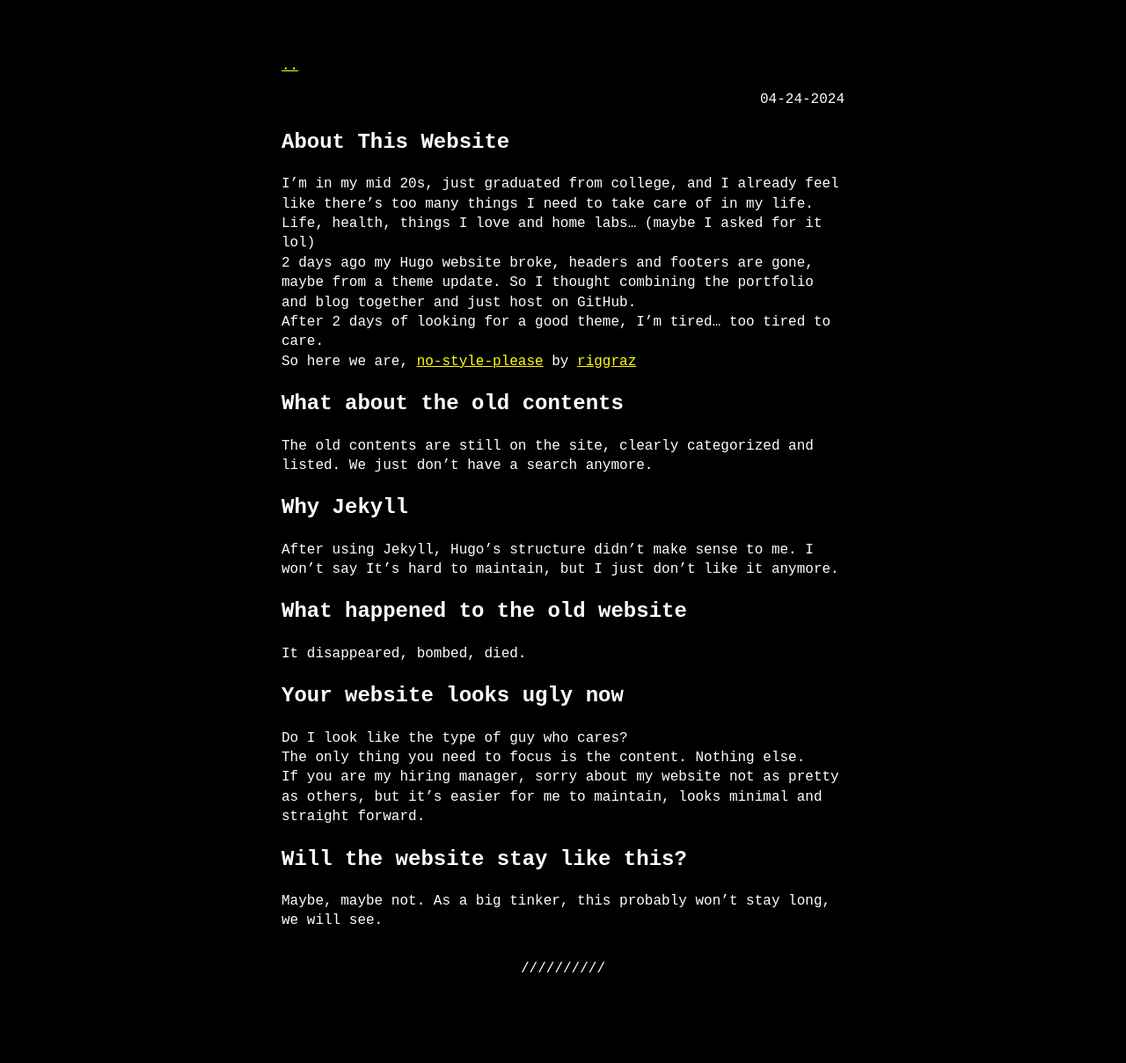
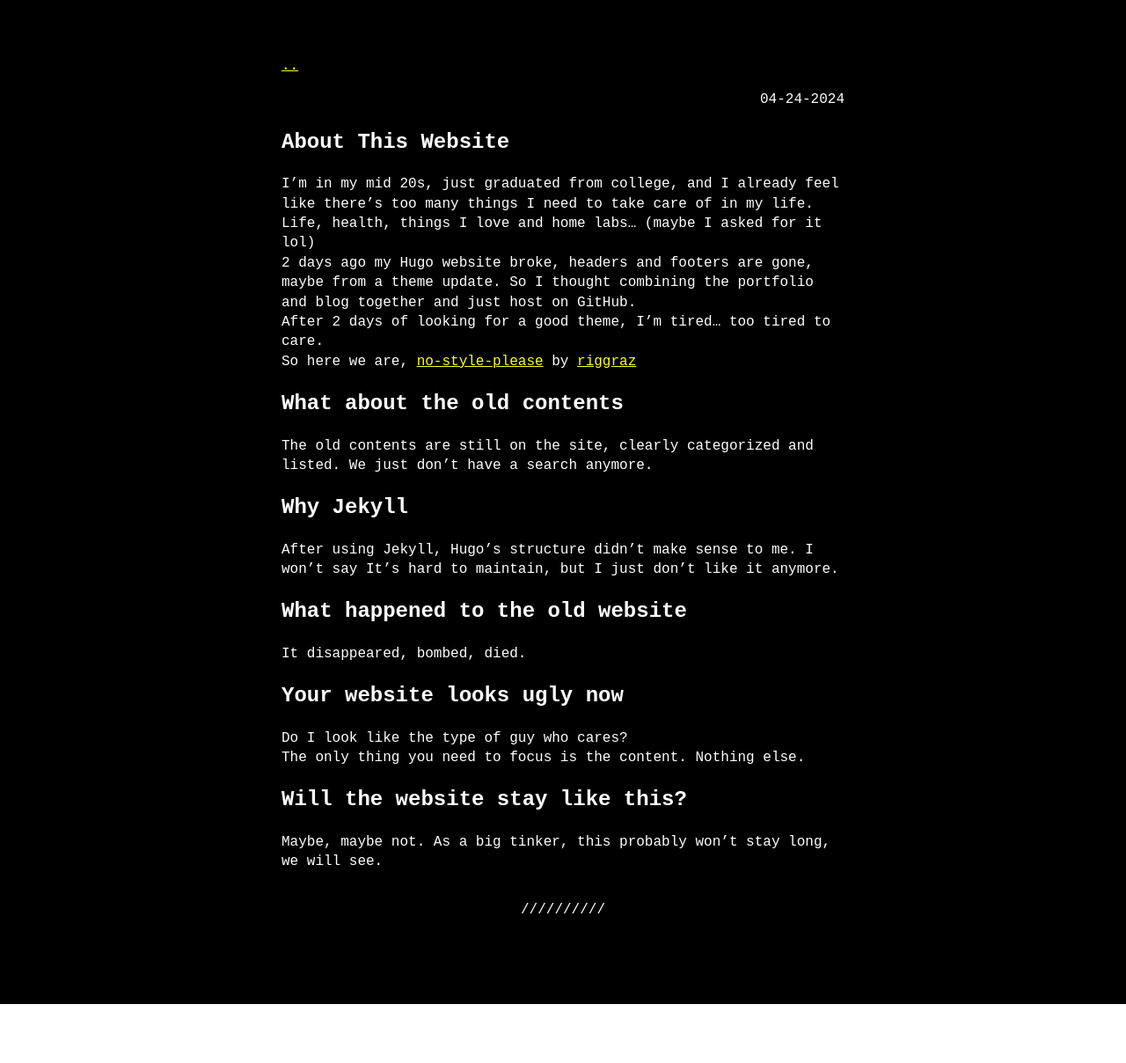
Before and after one commit to colgrave34/colgrave34.github.io, a Jekyll site: the page built from _posts/2024-04-24-about-this-website.md, in a window 1280 px wide. Shown: the whole page at 88% size. Built offline with Jekyll 4.4.1, drawn with Linux system fonts in a browser that asks for light colours; comment, search, counter and statistics services are not loaded; after the commit the page ends 1141 px from its top, so only the background shows below that.

Commit message:
update 2024-04-24-about-this-website.md

```diff
--- a/_posts/2024-04-24-about-this-website.md
+++ b/_posts/2024-04-24-about-this-website.md
@@ -22,7 +22,6 @@
 # Your website looks ugly now
 Do I look like the type of guy who cares?
 The only thing you need to focus is the content. Nothing else.
-If you are my hiring manager, sorry about my website not as pretty as others, but it's easier for me to maintain, looks minimal and straight forward.
 
 # Will the website stay like this?
 Maybe, maybe not. As a big tinker, this probably won't stay long, we will see.
```
